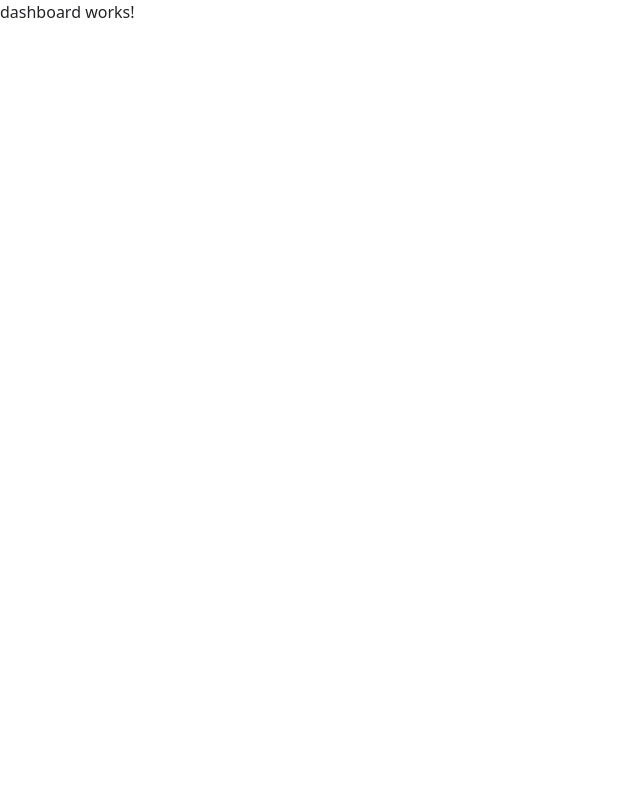
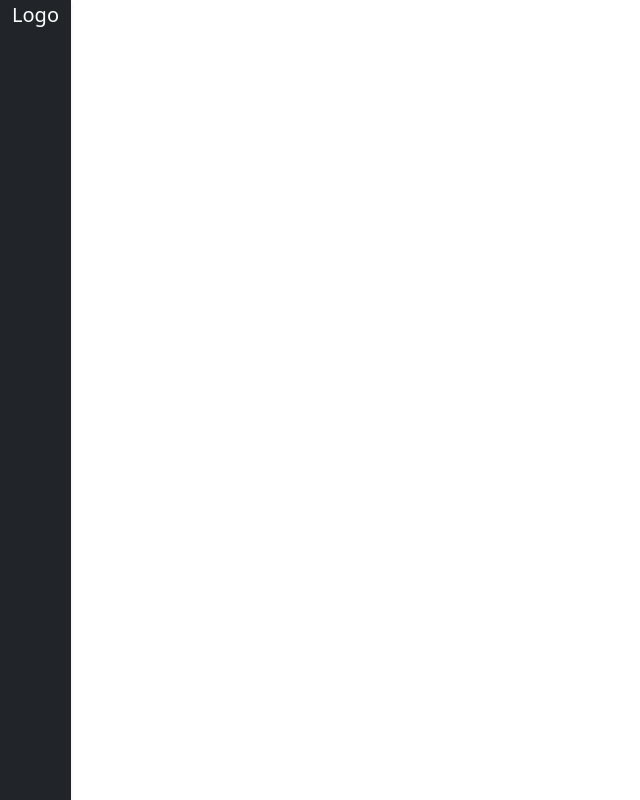
Before and after one commit to javierlnc/ServiceDesk, an Angular app: page /inicio in a window 1280 px wide. Shown: the whole page, without its empty margins (0-640 px from the left). Built offline with nearby package versions, Linux system fonts and the light colour scheme.

Commit message:
Se inicia creacion de sidebar

```diff
--- a/src/app/pages/dashboard/dashboard.component.html
+++ b/src/app/pages/dashboard/dashboard.component.html
@@ -1 +1,14 @@
-<p>dashboard works!</p>
+<div class="container-fluid">
+    <div class="row">
+<!-- Suggested code may be subject to a license. Learn more: ~LicenseLog:1847536328. -->
+        <div class="d-flex flex-column  justify-content-between  col-auto bg-dark min-vh-100 shadow-sm">
+            <div>
+                <a href="/inicio" class="text-white text-decoration-none d-flex align-items-center">
+                    <span class="fs-5">Logo</span>
+                </a>
+                <!--https://www.youtube.com/watch?v=-1kFtO3XZdc-->
+            </div>
+
+        </div>
+    </div>
+</div>
```
